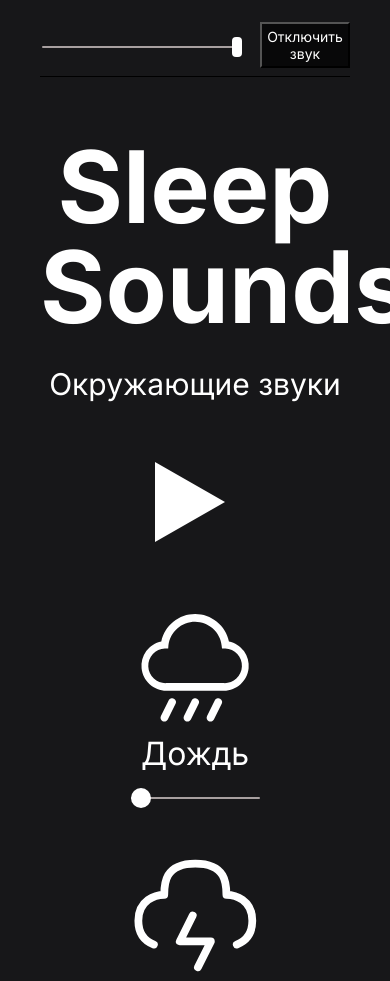
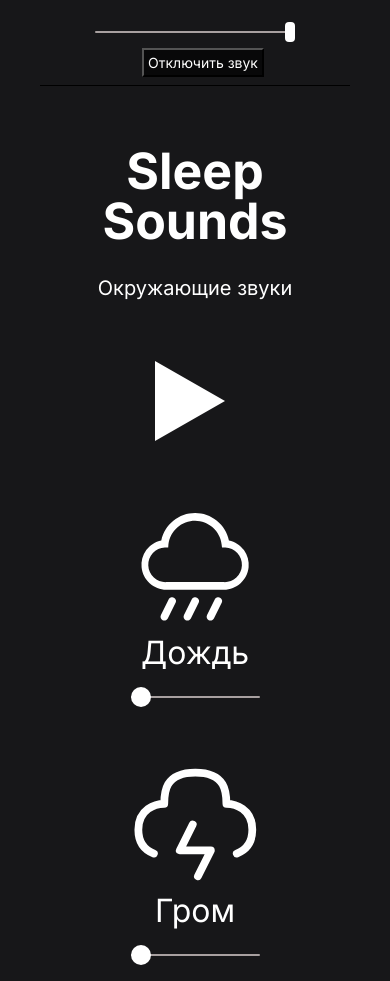
Before and after one commit to Zelelo622/SleepSounds, a plain HTML site: page index.html in a window 390 px wide. Shown: the top 981 px of the page. Drawn offline with Linux system fonts and the light colour scheme.

Commit message:
адаптив

```diff
--- a/assets/styles/style.css
+++ b/assets/styles/style.css
@@ -209,3 +209,27 @@ body {
 .aboutTitle__link:hover {
   opacity: 0.7;
 }
+
+@media screen and (max-width: 730px) {
+  .header__inner {
+    display: block;
+  }
+
+  .title__main {
+    font-size: 50px;
+  }
+
+  .title__descr {
+    font-size: 20px;
+  }
+}
+
+@media screen and (max-width: 450px) {
+  .header__volume {
+    flex-direction: column;
+  }
+
+  .sliderContainer {
+    margin-bottom: 10px;
+  }
+}
```
